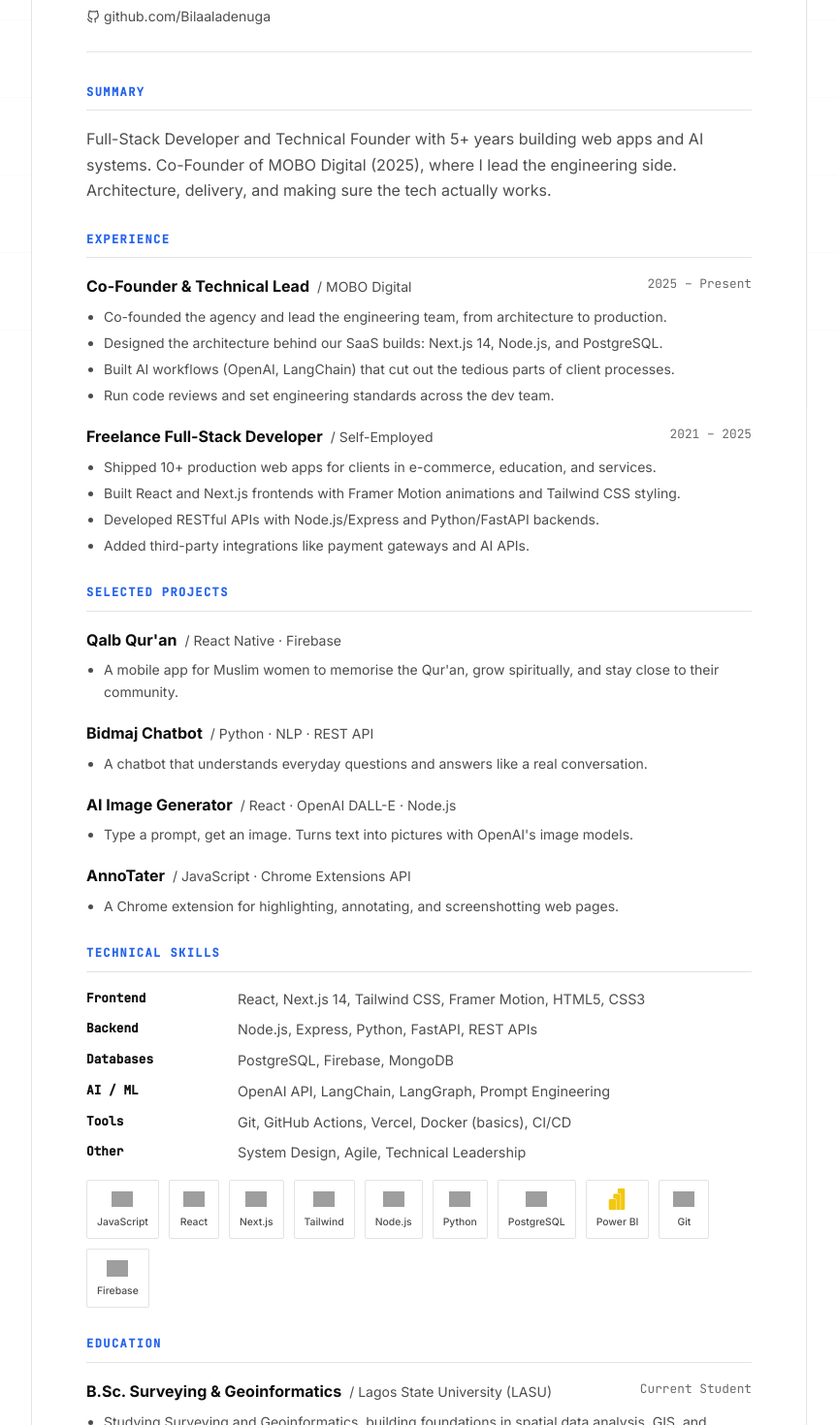
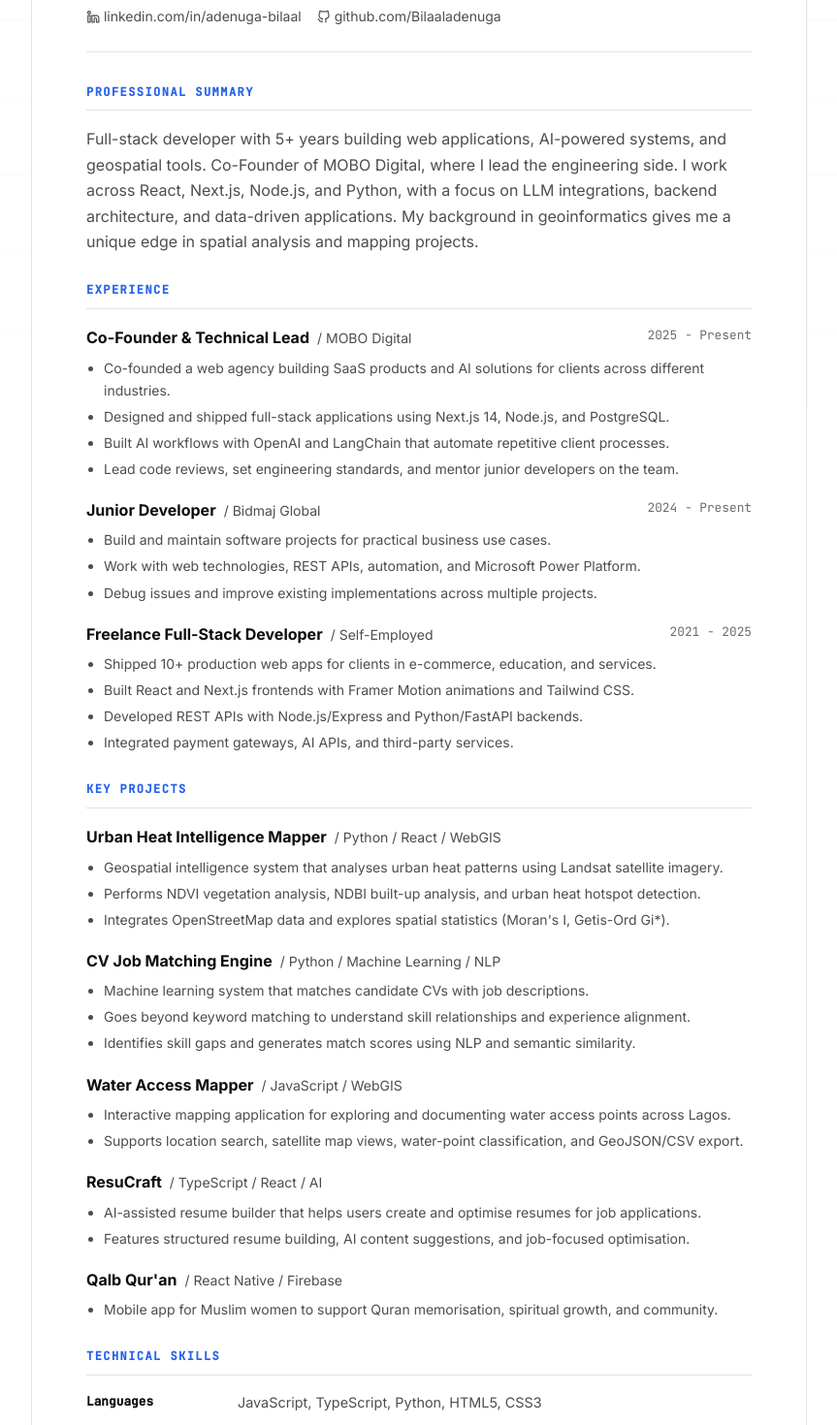
Before and after one commit to Bilaaladenuga/bilaal-portfolio., a React (Vite) app: page /resume in a window 1280 px wide. Shown: the part 380-1850 px from the top of the page at 97% size, without its empty margins (208-1071 px from the left). Built offline with nearby package versions, Linux system fonts and the light colour scheme; grey boxes are pictures that could not be loaded.

Commit message:
Rewrite resume — ATS-friendly, add Urban Heat Mapper and CV Matching Engine projects, humanized language

```diff
--- a/src/pages/Resume.jsx
+++ b/src/pages/Resume.jsx
@@ -40,11 +40,12 @@
                         Adenuga Bilaal
                     </h1>
                     <p style={{ margin: '8px 0 16px', color: 'var(--color-plasma-violet)', fontWeight: 600, fontSize: '1rem' }}>
-                        Technical Founder, AI Systems Developer, Full-Stack Engineer
+                        Full-Stack Developer / AI Systems Engineer
                     </p>
                     <div style={{ display: 'flex', flexWrap: 'wrap', gap: '16px', fontSize: '0.875rem', color: 'var(--color-smoke)' }}>
                         <span><i className="uil uil-envelope"></i>&nbsp;adenugabilaal75@gmail.com</span>
                         <span><i className="uil uil-phone"></i>&nbsp;+234 70 7817 8909</span>
+                        <span><i className="uil uil-map-marker"></i>&nbsp;Lagos, Nigeria</span>
                         <a href="https://ng.linkedin.com/in/adenuga-bilaal" target="_blank" rel="noopener noreferrer" style={{ color: 'var(--color-smoke)', textDecoration: 'none' }}>
                             <i className="uil uil-linkedin-alt"></i>&nbsp;linkedin.com/in/adenuga-bilaal
                         </a>
@@ -55,12 +56,12 @@
                 </div>
 
                 {/* Summary */}
-                <ResumeSection title="Summary">
+                <ResumeSection title="Professional Summary">
                     <p style={{ color: 'var(--color-smoke)', margin: 0 }}>
-                        Full-Stack Developer and Technical Founder with 5+ years building
-                        web apps and AI systems. Co-Founder of MOBO Digital (2025),
-                        where I lead the engineering side. Architecture, delivery, and making sure
-                        the tech actually works.
+                        Full-stack developer with 5+ years building web applications, AI-powered systems, and geospatial tools.
+                        Co-Founder of MOBO Digital, where I lead the engineering side. I work across React, Next.js, Node.js, and Python,
+                        with a focus on LLM integrations, backend architecture, and data-driven applications. My background in
+                        geoinformatics gives me a unique edge in spatial analysis and mapping projects.
                     </p>
                 </ResumeSection>
 
@@ -69,45 +70,97 @@
                     <ResumeEntry
                         title="Co-Founder & Technical Lead"
                         org="MOBO Digital"
-                        period="2025 – Present"
+                        period="2025 - Present"
                         bullets={[
-                            'Co-founded the agency and lead the engineering team, from architecture to production.',
-                            'Designed the architecture behind our SaaS builds: Next.js 14, Node.js, and PostgreSQL.',
-                            'Built AI workflows (OpenAI, LangChain) that cut out the tedious parts of client processes.',
-                            'Run code reviews and set engineering standards across the dev team.',
+                            'Co-founded a web agency building SaaS products and AI solutions for clients across different industries.',
+                            'Designed and shipped full-stack applications using Next.js 14, Node.js, and PostgreSQL.',
+                            'Built AI workflows with OpenAI and LangChain that automate repetitive client processes.',
+                            'Lead code reviews, set engineering standards, and mentor junior developers on the team.',
+                        ]}
+                    />
+                    <ResumeEntry
+                        title="Junior Developer"
+                        org="Bidmaj Global"
+                        period="2024 - Present"
+                        bullets={[
+                            'Build and maintain software projects for practical business use cases.',
+                            'Work with web technologies, REST APIs, automation, and Microsoft Power Platform.',
+                            'Debug issues and improve existing implementations across multiple projects.',
                         ]}
                     />
                     <ResumeEntry
                         title="Freelance Full-Stack Developer"
                         org="Self-Employed"
-                        period="2021 – 2025"
+                        period="2021 - 2025"
                         bullets={[
                             'Shipped 10+ production web apps for clients in e-commerce, education, and services.',
-                            'Built React and Next.js frontends with Framer Motion animations and Tailwind CSS styling.',
-                            'Developed RESTful APIs with Node.js/Express and Python/FastAPI backends.',
-                            'Added third-party integrations like payment gateways and AI APIs.',
+                            'Built React and Next.js frontends with Framer Motion animations and Tailwind CSS.',
+                            'Developed REST APIs with Node.js/Express and Python/FastAPI backends.',
+                            'Integrated payment gateways, AI APIs, and third-party services.',
                         ]}
                     />
                 </ResumeSection>
 
                 {/* Projects */}
-                <ResumeSection title="Selected Projects">
-                    <ResumeEntry title="Qalb Qur'an" org="React Native · Firebase" period="" bullets={["A mobile app for Muslim women to memorise the Qur'an, grow spiritually, and stay close to their community."]} />
-                    <ResumeEntry title="Bidmaj Chatbot" org="Python · NLP · REST API" period="" bullets={['A chatbot that understands everyday questions and answers like a real conversation.']} />
-                    <ResumeEntry title="AI Image Generator" org="React · OpenAI DALL-E · Node.js" period="" bullets={["Type a prompt, get an image. Turns text into pictures with OpenAI's image models."]} />
-                    <ResumeEntry title="AnnoTater" org="JavaScript · Chrome Extensions API" period="" bullets={['A Chrome extension for highlighting, annotating, and screenshotting web pages.']} />
+                <ResumeSection title="Key Projects">
+                    <ResumeEntry
+                        title="Urban Heat Intelligence Mapper"
+                        org="Python / React / WebGIS"
+                        period=""
+                        bullets={[
+                            'Geospatial intelligence system that analyses urban heat patterns using Landsat satellite imagery.',
+                            'Performs NDVI vegetation analysis, NDBI built-up analysis, and urban heat hotspot detection.',
+                            'Integrates OpenStreetMap data and explores spatial statistics (Moran\'s I, Getis-Ord Gi*).',
+                        ]}
+                    />
+                    <ResumeEntry
+                        title="CV Job Matching Engine"
+                        org="Python / Machine Learning / NLP"
+                        period=""
+                        bullets={[
+                            'Machine learning system that matches candidate CVs with job descriptions.',
+                            'Goes beyond keyword matching to understand skill relationships and experience alignment.',
+                            'Identifies skill gaps and generates match scores using NLP and semantic similarity.',
+                        ]}
+                    />
+                    <ResumeEntry
+                        title="Water Access Mapper"
+                        org="JavaScript / WebGIS"
+                        period=""
+                        bullets={[
+                            'Interactive mapping application for exploring and documenting water access points across Lagos.',
+                            'Supports location search, satellite map views, water-point classification, and GeoJSON/CSV export.',
+                        ]}
+                    />
+                    <ResumeEntry
+                        title="ResuCraft"
+                        org="TypeScript / React / AI"
+                        period=""
+                        bullets={[
+                            'AI-assisted resume builder that helps users create and optimise resumes for job applications.',
+                            'Features structured resume building, AI content suggestions, and job-focused optimisation.',
+                        ]}
+                    />
+                    <ResumeEntry
+                        title="Qalb Qur'an"
+                        org="React Native / Firebase"
+                        period=""
+                        bullets={[
+                            'Mobile app for Muslim women to support Quran memorisation, spiritual growth, and community.',
+                        ]}
+                    />
                 </ResumeSection>
 
                 {/* Skills */}
                 <ResumeSection title="Technical Skills">
                     <div style={{ display: 'grid', gridTemplateColumns: '140px 1fr', gap: '8px 16px', fontSize: '0.9rem', marginBottom: '16px' }}>
                         {[
-                            ['Frontend', 'React, Next.js 14, Tailwind CSS, Framer Motion, HTML5, CSS3'],
-                            ['Backend', 'Node.js, Express, Python, FastAPI, REST APIs'],
-                            ['Databases', 'PostgreSQL, Firebase, MongoDB'],
-                            ['AI / ML', 'OpenAI API, LangChain, LangGraph, Prompt Engineering'],
-                            ['Tools', 'Git, GitHub Actions, Vercel, Docker (basics), CI/CD'],
-                            ['Other', 'System Design, Agile, Technical Leadership'],
+                            ['Languages', 'JavaScript, TypeScript, Python, HTML5, CSS3'],
+                            ['Frontend', 'React, Next.js 14, Tailwind CSS, Framer Motion, Responsive UI'],
+                            ['Backend', 'Node.js, Express, FastAPI, REST APIs, PostgreSQL, Firebase'],
+                            ['AI / ML', 'OpenAI API, LangChain, LangGraph, RAG, NLP, Prompt Engineering'],
+                            ['Geospatial', 'GIS, WebGIS, Spatial Analysis, Landsat, GeoJSON, Power BI'],
+                            ['Tools', 'Git, GitHub Actions, Vercel, Docker, CI/CD, Agile'],
                         ].map(([label, value]) => (
                             <React.Fragment key={label}>
                                 <span style={{ fontWeight: 600, color: 'var(--color-obsidian)', fontFamily: 'var(--font-mono)', fontSize: '0.8rem' }}>{label}</span>
@@ -115,47 +168,16 @@
                             </React.Fragment>
                         ))}
                     </div>
-                    <div style={{ display: 'flex', flexWrap: 'wrap', gap: '10px', marginTop: '8px' }}>
-                        {[
-                            { name: 'JavaScript', icon: 'https://cdn.simpleicons.org/javascript/F7DF1E' },
-                            { name: 'React', icon: 'https://cdn.simpleicons.org/react/61DAFB' },
-                            { name: 'Next.js', icon: 'https://cdn.simpleicons.org/nextdotjs/000000' },
-                            { name: 'Tailwind', icon: 'https://cdn.simpleicons.org/tailwindcss/06B6D4' },
-                            { name: 'Node.js', icon: 'https://cdn.simpleicons.org/nodedotjs/339933' },
-                            { name: 'Python', icon: 'https://cdn.simpleicons.org/python/3776AB' },
-                            { name: 'PostgreSQL', icon: 'https://cdn.simpleicons.org/postgresql/4169E1' },
-                            { name: 'Power BI', icon: '/assets/powerbi.svg' },
-                            { name: 'Git', icon: 'https://cdn.simpleicons.org/git/F05032' },
-                            { name: 'Firebase', icon: 'https://cdn.simpleicons.org/firebase/FFCA28' },
-                        ].map(s => (
-                            <div key={s.name} title={s.name} style={{
-                                display: 'flex', flexDirection: 'column', alignItems: 'center', gap: '4px',
-                                background: 'var(--color-paper-white)', border: '1px solid var(--color-graphite-hairline)',
-                                borderRadius: '2px', padding: '8px 10px', minWidth: '52px'
-                            }}>
-                                <img src={s.icon} alt={s.name} style={{ width: '22px', height: '22px', objectFit: 'contain' }} />
-                                <span style={{ fontSize: '0.65rem', color: 'var(--color-smoke)', fontWeight: 500 }}>{s.name}</span>
-                            </div>
-                        ))}
-                    </div>
                 </ResumeSection>
 
                 {/* Education */}
                 <ResumeSection title="Education">
                     <ResumeEntry
-                        title="B.Sc. Surveying &amp; Geoinformatics"
+                        title="B.Sc. Surveying & Geoinformatics"
                         org="Lagos State University (LASU)"
-                        period="Current Student"
+                        period="2020 - Present"
                         bullets={[
-                            'Studying Surveying and Geoinformatics, building foundations in spatial data analysis, GIS, and mapping systems.',
-                        ]}
-                    />
-                    <ResumeEntry
-                        title="Self-Taught Software Engineer"
-                        org="Online Platforms"
-                        period="2020 – Present"
-                        bullets={[
-                            'Done structured courses in full-stack web development, data structures, algorithms, and AI engineering.',
+                            'Studying spatial data analysis, GIS, and mapping systems. Coursework includes remote sensing, cartography, and geodetic surveying.',
                         ]}
                     />
                 </ResumeSection>
```
